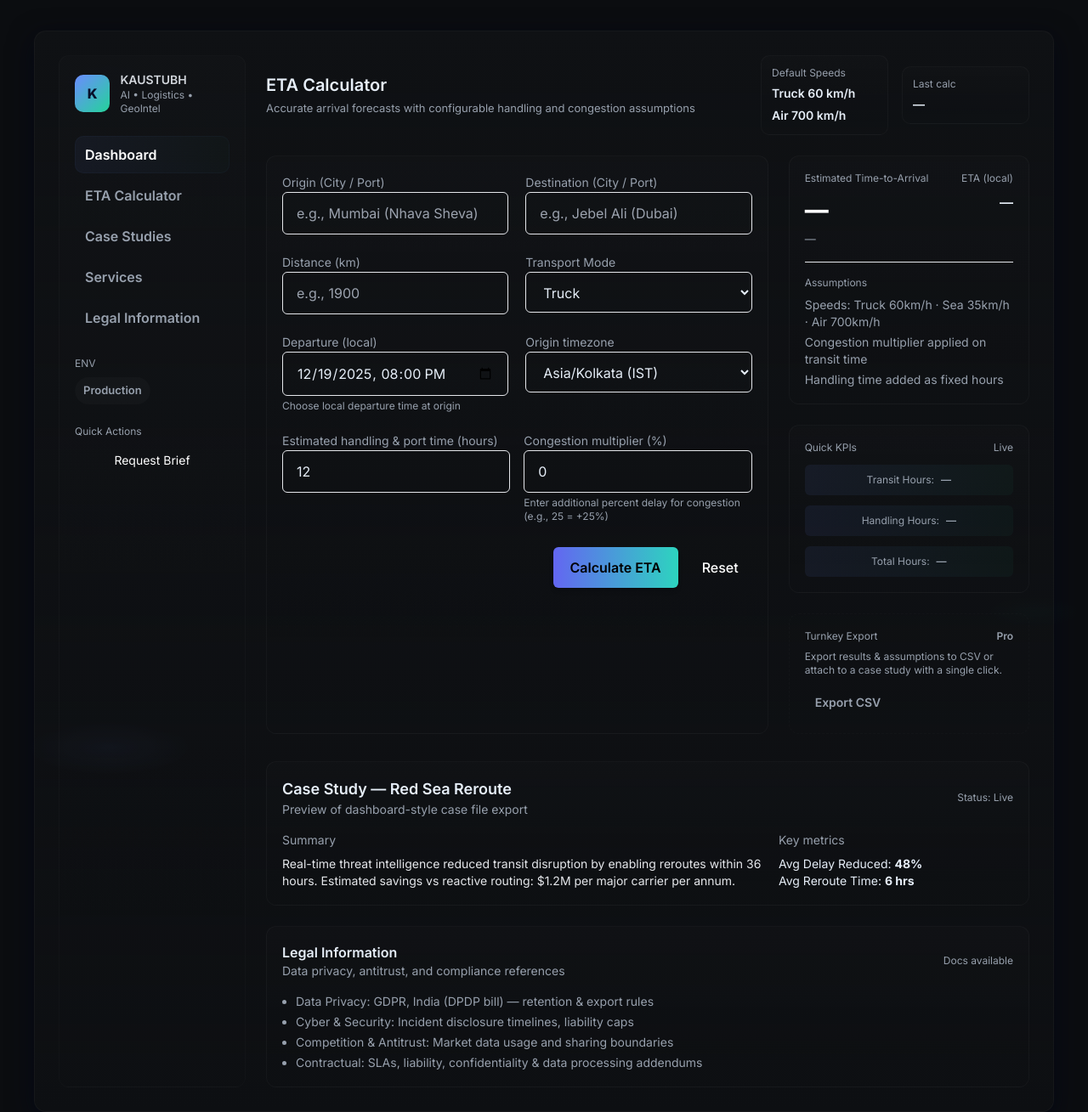
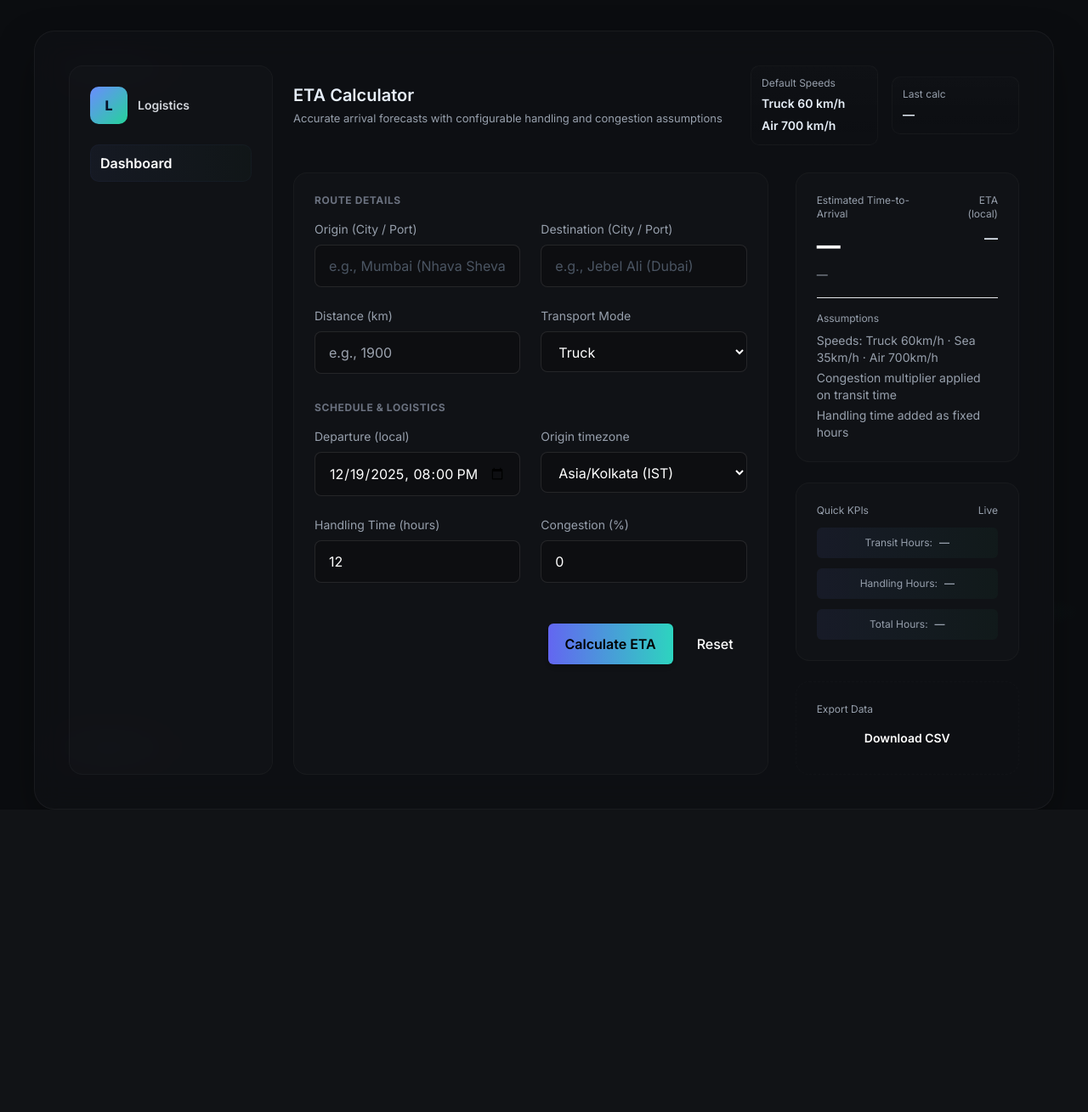
Before and after one commit to mangopulp1/AI-based-Odd-even-predictor, a FastAPI app: page / in a window 1280 px wide. Shown: the whole page at 85% size. After the commit the page ends 875 px from the top, so only its background shows below. Run offline with FastAPI, Linux system fonts and the light colour scheme; some libraries are stand-ins or nearby versions.

Commit message:
NEW OCKCCKD

```diff
--- a/templates/index.html
+++ b/templates/index.html
@@ -27,21 +27,22 @@
     }
 
     /* Container look */
-    .app-shell { max-width:1200px; margin:36px auto; padding:28px; background:linear-gradient(180deg,var(--surface), rgba(255,255,255,0.01)); border-radius:14px; border: 1px solid rgba(255,255,255,0.03); box-shadow: 0 8px 30px rgba(2,6,23,0.7); }
+    .app-shell { max-width:1200px; margin:36px auto; padding:40px; background: rgba(15, 17, 20, 0.75); backdrop-filter: blur(16px); border-radius:24px; border: 1px solid rgba(255,255,255,0.05); box-shadow: 0 20px 50px -10px rgba(0,0,0,0.5); }
 
     /* Left nav */
-    .side-nav { width:220px; min-width:220px; background: linear-gradient(180deg, rgba(255,255,255,0.01), rgba(255,255,255,0.00)); border-radius:12px; padding:18px; border:1px solid rgba(255,255,255,0.02); }
+    .side-nav { width:240px; min-width:240px; background: rgba(255,255,255,0.015); border-radius:16px; padding:24px; border:1px solid rgba(255,255,255,0.03); }
     .brand-dot { width:44px; height:44px; background:linear-gradient(135deg,var(--accent), #24d39a); border-radius:10px; display:flex; align-items:center; justify-content:center; color:#07102a; font-weight:800; }
     .nav-link { color:var(--muted); padding:10px 12px; border-radius:10px; display:flex; gap:10px; align-items:center; transition:all .15s; font-weight:600; }
     .nav-link:hover { background: rgba(255,255,255,0.02); color: #fff; transform:translateX(4px); }
     .nav-active { background: linear-gradient(90deg, rgba(107,140,255,0.06), rgba(36,211,154,0.02)); color: #fff; box-shadow: inset 0 0 0 1px rgba(107,140,255,0.04); }
 
     /* Card styles */
-    .card { background: linear-gradient(180deg, rgba(255,255,255,0.01), rgba(255,255,255,0.00)); border-radius:12px; padding:18px; border:1px solid rgba(255,255,255,0.03); }
+    .card { background: rgba(255,255,255,0.015); border-radius:16px; padding:24px; border:1px solid rgba(255,255,255,0.03); }
     .card-quiet { background:transparent; border:1px dashed rgba(255,255,255,0.02); }
 
     /* Input focus */
-    .inp:focus { box-shadow: 0 6px 24px rgba(107,140,255,0.08); border-color: rgba(107,140,255,0.7) !important; outline:none; }
+    .inp { background: rgba(0,0,0,0.2); transition: all 0.2s; }
+    .inp:focus { background: rgba(0,0,0,0.4); box-shadow: 0 0 0 2px rgba(107,140,255,0.3); border-color: var(--accent) !important; outline:none; }
 
     /* Tiny KPIs */
     .kpi { background: linear-gradient(180deg, rgba(255,255,255,0.01), rgba(255,255,255,0.00)); border-radius:10px; padding:12px; display:flex; flex-direction:column; gap:6px; min-width:150px; }
@@ -69,36 +70,26 @@
       <!-- Sidebar -->
       <aside class="side-nav hidden lg:block">
         <div class="flex items-center gap-3 mb-6">
-          <div class="brand-dot">K</div>
+          <div class="brand-dot">L</div>
           <div>
-            <div class="text-sm text-gray-300 font-semibold">KAUSTUBH</div>
-            <div class="text-xs sub-muted">AI • Logistics • GeoIntel</div>
+            <div class="text-sm text-gray-300 font-semibold">Logistics</div>
           </div>
         </div>
 
         <nav class="flex flex-col gap-1">
-          <a class="nav-link nav-active" href="#">Dashboard</a>
-          <a class="nav-link" href="#eta">ETA Calculator</a>
-          <a class="nav-link" href="#case-studies">Case Studies</a>
-          <a class="nav-link" href="#services">Services</a>
-          <a class="nav-link" href="#legal-info">Legal Information</a>
+          <button onclick="switchView('dashboard')" class="nav-link nav-active w-full text-left" id="nav-dashboard">Dashboard</button>
         </nav>
-
-        <div class="mt-6">
-          <div class="text-xs sub-muted mb-2">ENV</div>
-          <div class="pill">Production</div>
-        </div>
-
-        <div class="mt-6 text-xs sub-muted">
-          <div class="mb-2">Quick Actions</div>
-          <button id="btnTest" class="w-full bg-white/6 text-white text-sm py-2 rounded-md">Request Brief</button>
-        </div>
       </aside>
 
       <!-- Main area -->
       <main class="flex-1">
-        <!-- Top header area -->
-        <div class="flex items-center justify-between mb-6">
+
+        <!-- VIEW: DASHBOARD / CALCULATOR (Combined for simplicity as default view) -->
+        <div id="view-dashboard" class="view-section animate-fade-in">
+          <!-- Sanction Alert -->
+          <div id="sanctionAlert" class="hidden mb-6 p-4 rounded-lg bg-red-500/10 border border-red-500/30 text-red-200 font-medium shadow-[0_0_15px_rgba(239,68,68,0.1)]"></div>
+
+          <div class="flex items-center justify-between mb-8">
           <div>
             <h2 class="text-xl font-semibold">ETA Calculator</h2>
             <p class="sub-muted mt-1">Accurate arrival forecasts with configurable handling and congestion assumptions</p>
@@ -116,65 +107,70 @@
           </div>
         </div>
 
-        <div class="grid grid-cols-1 lg:grid-cols-3 gap-6">
+          <div class="grid grid-cols-1 lg:grid-cols-3 gap-8">
           <!-- Left column: Inputs -->
           <section class="col-span-2 card">
-            <div id="eta" class="grid grid-cols-1 md:grid-cols-2 gap-5">
-              <!-- Origin / Destination -->
+            <div id="eta" class="space-y-8">
+
+              <!-- Group 1: Route -->
               <div>
-                <label class="text-sm sub-muted mb-2">Origin (City / Port)</label>
-                <input id="origin" class="inp w-full px-4 py-3 bg-transparent border border-white/6 rounded-md" placeholder="e.g., Mumbai (Nhava Sheva)" />
+                <h4 class="text-xs font-bold text-gray-500 uppercase tracking-wider mb-4">Route Details</h4>
+                <div class="grid grid-cols-1 md:grid-cols-2 gap-6">
+                  <div class="md:col-span-2 grid grid-cols-1 md:grid-cols-2 gap-6">
+                    <div>
+                      <label class="block text-sm sub-muted mb-2">Origin (City / Port)</label>
+                      <input id="origin" class="inp w-full px-4 py-3 border border-white/10 rounded-lg text-white placeholder-gray-600" placeholder="e.g., Mumbai (Nhava Sheva)" />
                     </div>
                     <div>
-                <label class="text-sm sub-muted mb-2">Destination (City / Port)</label>
-                <input id="destination" class="inp w-full px-4 py-3 bg-transparent border border-white/6 rounded-md" placeholder="e.g., Jebel Ali (Dubai)" />
+                      <label class="block text-sm sub-muted mb-2">Destination (City / Port)</label>
+                      <input id="destination" class="inp w-full px-4 py-3 border border-white/10 rounded-lg text-white placeholder-gray-600" placeholder="e.g., Jebel Ali (Dubai)" />
                     </div>
-
+                  </div>
                   <div>
-                <label class="text-sm sub-muted mb-2">Distance (km)</label>
-                <input id="distance" type="number" min="1" class="inp w-full px-4 py-3 bg-transparent border border-white/6 rounded-md" placeholder="e.g., 1900" />
+                    <label class="block text-sm sub-muted mb-2">Distance (km)</label>
+                    <input id="distance" type="number" min="1" class="inp w-full px-4 py-3 border border-white/10 rounded-lg text-white" placeholder="e.g., 1900" />
                   </div>
-
                   <div>
-                <label class="text-sm sub-muted mb-2">Transport Mode</label>
-                <select id="mode" class="inp w-full px-4 py-3 bg-transparent border border-white/6 rounded-md">
-                  <option value="truck">Truck</option>
-                  <option value="sea">Ocean Freight (Container)</option>
-                  <option value="air">Air Freight</option>
+                    <label class="block text-sm sub-muted mb-2">Transport Mode</label>
+                    <select id="mode" class="inp w-full px-4 py-3 border border-white/10 rounded-lg text-white">
+                      <option value="truck" class="text-black">Truck</option>
+                      <option value="sea" class="text-black">Ocean Freight (Container)</option>
+                      <option value="air" class="text-black">Air Freight</option>
                     </select>
                   </div>
-
-              <div>
-                <label class="text-sm sub-muted mb-2">Departure (local)</label>
-                <input id="departure" type="datetime-local" class="inp w-full px-4 py-3 bg-transparent border border-white/6 rounded-md" />
-                <div class="text-xs sub-muted mt-1">Choose local departure time at origin</div>
-              </div>
-
-              <div>
-                <label class="text-sm sub-muted mb-2">Origin timezone</label>
-                <select id="timezone" class="inp w-full px-4 py-3 bg-transparent border border-white/6 rounded-md">
-                  <!-- A short curated list for demo -->
-                  <option value="Asia/Kolkata">Asia/Kolkata (IST)</option>
-                  <option value="Asia/Dubai">Asia/Dubai (GST)</option>
-                  <option value="Asia/Shanghai">Asia/Shanghai (CST)</option>
-                  <option value="Europe/London">Europe/London (GMT)</option>
-                  <option value="America/New_York">America/New_York (ET)</option>
-                </select>
-              </div>
-
-              <div class="md:col-span-2 grid grid-cols-1 sm:grid-cols-2 gap-4">
-                <div>
-                  <label class="text-sm sub-muted mb-2">Estimated handling & port time (hours)</label>
-                  <input id="handling" type="number" min="0" step="0.5" value="12" class="inp w-full px-4 py-3 bg-transparent border border-white/6 rounded-md" />
-                </div>
-                <div>
-                  <label class="text-sm sub-muted mb-2">Congestion multiplier (%)</label>
-                  <input id="congestion" type="number" min="0" step="1" value="0" class="inp w-full px-4 py-3 bg-transparent border border-white/6 rounded-md" />
-                  <div class="text-xs sub-muted mt-1">Enter additional percent delay for congestion (e.g., 25 = +25%)</div>
                 </div>
               </div>
 
-              <div class="md:col-span-2 mt-2 flex gap-3">
+              <!-- Group 2: Schedule & Logistics -->
+              <div>
+                <h4 class="text-xs font-bold text-gray-500 uppercase tracking-wider mb-4">Schedule & Logistics</h4>
+                <div class="grid grid-cols-1 md:grid-cols-2 gap-6">
+                  <div>
+                    <label class="block text-sm sub-muted mb-2">Departure (local)</label>
+                    <input id="departure" type="datetime-local" class="inp w-full px-4 py-3 border border-white/10 rounded-lg text-white" />
+                  </div>
+                  <div>
+                    <label class="block text-sm sub-muted mb-2">Origin timezone</label>
+                    <select id="timezone" class="inp w-full px-4 py-3 border border-white/10 rounded-lg text-white">
+                      <option value="Asia/Kolkata" class="text-black">Asia/Kolkata (IST)</option>
+                      <option value="Asia/Dubai" class="text-black">Asia/Dubai (GST)</option>
+                      <option value="Asia/Shanghai" class="text-black">Asia/Shanghai (CST)</option>
+                      <option value="Europe/London" class="text-black">Europe/London (GMT)</option>
+                      <option value="America/New_York" class="text-black">America/New_York (ET)</option>
+                    </select>
+                  </div>
+                  <div>
+                    <label class="block text-sm sub-muted mb-2">Handling Time (hours)</label>
+                    <input id="handling" type="number" min="0" step="0.5" value="12" class="inp w-full px-4 py-3 border border-white/10 rounded-lg text-white" />
+                  </div>
+                  <div>
+                    <label class="block text-sm sub-muted mb-2">Congestion (%)</label>
+                    <input id="congestion" type="number" min="0" step="1" value="0" class="inp w-full px-4 py-3 border border-white/10 rounded-lg text-white" />
+                  </div>
+                </div>
+              </div>
+
+              <div class="pt-4 flex gap-3">
                 <button id="calcBtn" class="ml-auto w-full sm:w-auto bg-gradient-to-r from-indigo-500 to-teal-400 px-5 py-3 rounded-md text-black font-semibold shadow-md hover:opacity-95">Calculate ETA</button>
                 <button id="resetBtn" class="w-full sm:w-auto bg-white/6 px-4 py-3 rounded-md text-white font-medium">Reset</button>
               </div>
@@ -220,68 +216,51 @@
 
             <div class="card card-quiet text-sm sub-muted">
               <div class="flex items-center justify-between mb-2">
-                <div class="text-xs">Turnkey Export</div>
-                <div class="text-xs font-semibold">Pro</div>
+                <div class="text-xs">Export Data</div>
               </div>
               <div>
-                <div class="text-xs">Export results & assumptions to CSV or attach to a case study with a single click.</div>
-                <div class="mt-3 flex gap-2">
-                  <button id="exportBtn" class="w-full sm:w-auto bg-white/6 px-3 py-2 rounded-md font-semibold">Export CSV</button>
+                <div class="mt-1 flex gap-2">
+                  <button id="exportBtn" class="w-full bg-white/6 px-3 py-2 rounded-md font-semibold text-white">Download CSV</button>
                 </div>
               </div>
             </div>
           </aside>
         </div>
-
-        <!-- Below: Case-study / Legal link (anchor) -->
-        <section id="case-studies" class="mt-8 card">
-          <div class="flex items-center justify-between mb-4">
-            <div>
-              <h3 class="text-lg font-semibold">Case Study — Red Sea Reroute</h3>
-              <div class="sub-muted text-sm">Preview of dashboard-style case file export</div>
         </div>
-            <div class="text-xs sub-muted">Status: Live</div>
-          </div>
-
-          <div class="grid grid-cols-1 md:grid-cols-3 gap-4">
-            <div class="col-span-2">
-              <div class="text-sm sub-muted mb-2">Summary</div>
-              <div class="text-sm text-gray-200">Real-time threat intelligence reduced transit disruption by enabling reroutes within 36 hours. Estimated savings vs reactive routing: $1.2M per major carrier per annum.</div>
-            </div>
-            <div>
-              <div class="text-sm sub-muted mb-2">Key metrics</div>
-              <div class="text-sm">
-                <div>Avg Delay Reduced: <strong>48%</strong></div>
-                <div>Avg Reroute Time: <strong>6 hrs</strong></div>
-              </div>
-            </div>
-          </div>
-        </section>
-
-        <section id="legal-info" class="mt-6 card">
-          <div class="flex items-center justify-between mb-4">
-            <div>
-              <h4 class="text-md font-semibold">Legal Information</h4>
-              <div class="sub-muted text-sm">Data privacy, antitrust, and compliance references</div>
-            </div>
-            <div class="text-xs sub-muted">Docs available</div>
-          </div>
-          <div class="text-sm sub-muted">
-            <ul class="list-disc pl-4 space-y-1">
-              <li>Data Privacy: GDPR, India (DPDP bill) — retention & export rules</li>
-              <li>Cyber & Security: Incident disclosure timelines, liability caps</li>
-              <li>Competition & Antitrust: Market data usage and sharing boundaries</li>
-              <li>Contractual: SLAs, liability, confidentiality & data processing addendums</li>
-            </ul>
-          </div>
-        </section>
-
       </main>
     </div>
   </div>
 
   <!-- Minimal JS: calculation + export -->
   <script>
+    // Navigation Logic
+    function switchView(viewName) {
+      // 1. Hide all views
+      document.querySelectorAll('.view-section').forEach(el => el.classList.add('hidden'));
+
+      // 2. Show target view
+      // Mapping 'calculator' to 'dashboard' view for now as they are the same in this template
+      const targetId = (viewName === 'calculator') ? 'view-dashboard' : 'view-' + viewName;
+      const targetEl = document.getElementById(targetId);
+      if(targetEl) targetEl.classList.remove('hidden');
+
+      // 3. Update Nav State
+      document.querySelectorAll('.nav-link').forEach(el => {
+        el.classList.remove('nav-active');
+        el.classList.add('text-muted'); // ensure muted color when inactive
+      });
+
+      const activeNavId = 'nav-' + viewName;
+      const activeBtn = document.getElementById(activeNavId);
+      if(activeBtn) {
+        activeBtn.classList.add('nav-active');
+        activeBtn.classList.remove('text-muted');
+      }
+    }
+
+    // Initialize
+    switchView('dashboard');
+
     // Base speeds (km/h)
     const BASE_SPEED = { truck: 60, sea: 35, air: 700 };
 
@@ -310,6 +289,7 @@
     const btn = document.getElementById('calcBtn');
     const resetBtn = document.getElementById('resetBtn');
     const exportBtn = document.getElementById('exportBtn');
+    const alertBox = document.getElementById('sanctionAlert');
     const lastCalc = document.getElementById('lastCalc');
 
     btn.addEventListener('click', runCalc);
@@ -327,6 +307,40 @@
       const tz = getVal('timezone') || Intl.DateTimeFormat().resolvedOptions().timeZone;
       const handling = parseFloat(getVal('handling')) || 0;
       const congestionPct = parseFloat(getVal('congestion')) || 0;
+
+      const originInput = document.getElementById('origin');
+      const destinationInput = document.getElementById('destination');
+
+      // Reset alert
+      alertBox.classList.add('hidden');
+      alertBox.innerHTML = '';
+      originInput.classList.remove('border-red-500');
+      originInput.classList.add('border-white/10');
+      destinationInput.classList.remove('border-red-500');
+      destinationInput.classList.add('border-white/10');
+
+      // Sanction / Risk Checks (Run this FIRST)
+      const sanction_track = ['Russia', 'Iran', 'Venazula'];
+      let sanctionMessages = [];
+
+      if (sanction_track.some(s => origin.toLowerCase().includes(s.toLowerCase()))) {
+        sanctionMessages.push("The origin country is sanctioned.");
+        originInput.classList.remove('border-white/10');
+        originInput.classList.add('border-red-500');
+      }
+      if (sanction_track.some(s => destination.toLowerCase().includes(s.toLowerCase()))) {
+        sanctionMessages.push("The destination country is sanctioned.");
+        destinationInput.classList.remove('border-white/10');
+        destinationInput.classList.add('border-red-500');
+      }
+
+      if (sanctionMessages.length > 0) {
+        alertBox.innerHTML = sanctionMessages.join('<br>');
+        alertBox.classList.remove('hidden');
+        // We do NOT return here, we let the calc proceed or fail validation below,
+        // but the alert is now visible.
+        window.scrollTo({ top: 0, behavior: 'smooth' });
+      }
 
       // validations
       if (distance <= 0) { alert('Please enter a valid distance in km'); return; }
@@ -349,21 +363,6 @@
       // We'll compute ETA by adding totalHours to departureDate (works if departure input matches user's local offset)
       const etaMs = departureDate.getTime() + Math.round(totalHours * 3600 * 1000);
       const etaDate = new Date(etaMs);
-
-      // if check for the edge cases- sanctions, ESG regulation, laws of individual governments,air-space bans(parmanent/temprorary)
-      let sanction_track = ['Iran', 'Russia']
-      let Air_space_bans_parament = ['Yemen', 'Gaza', 'Westbank']
-      let Air_space_bans_temprory = ['Lebnon', 'Syria', 'Iraq', 'Saudi Arabia', 'Oman', 'Kuwait', 'Qatar', 'UAE', 'Israel']
-
-      btn.addEventListener('click', (e) => {
-         if (origin === sanction_track) {
-              console.log("Error: Origin is sanctioned")
-         }
-        if (destination === sanction_track) {
-              console.log("Error: Destination is sanctioned")
-         }
-      })
-
 
       // fill UI
       document.getElementById('transitHours').innerText = transitWithCongestion.toFixed(1) + ' hrs';
@@ -405,6 +404,12 @@
       document.getElementById('etaLocal').innerText = '—';
       lastCalc.innerText = '—';
       delete lastCalc.dataset.payload;
+      alertBox.classList.add('hidden');
+      alertBox.innerHTML = '';
+      document.getElementById('origin').classList.remove('border-red-500');
+      document.getElementById('origin').classList.add('border-white/10');
+      document.getElementById('destination').classList.remove('border-red-500');
+      document.getElementById('destination').classList.add('border-white/10');
     }
 
     function exportCSV() {
```
Also changed, not shown: temeplate_dashboard_reference_UI_UX.png (added). Lines whose indentation alone changed are shown as unchanged.
